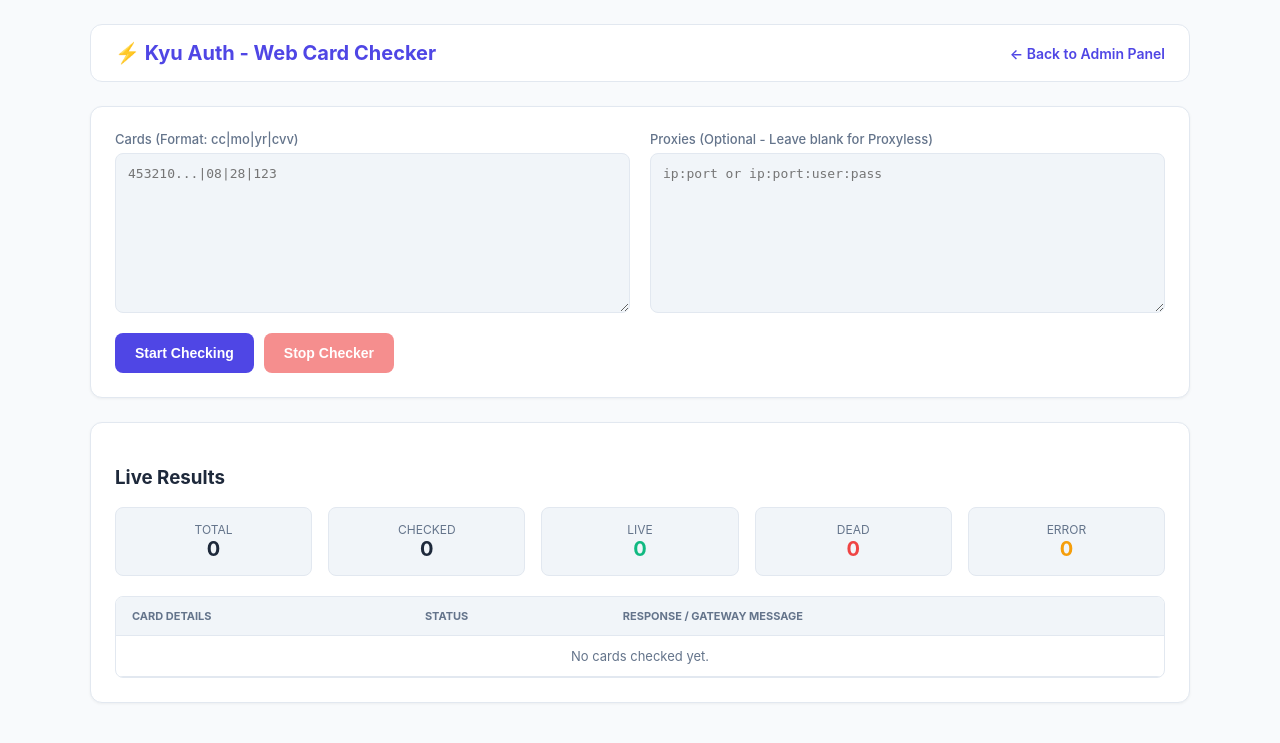
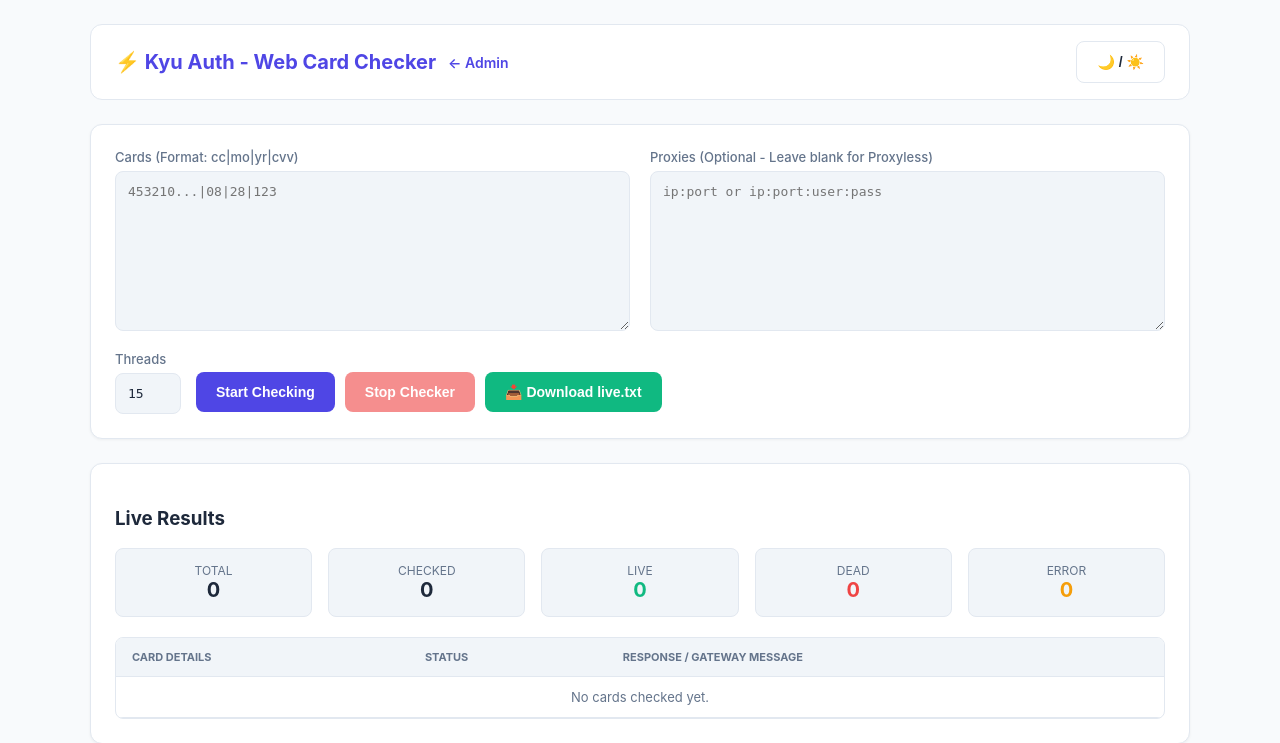
Before and after one commit to piemai/kyu-auth-api, a Flask app: page /checker in a window 1280 px wide. Shown: the top 743 px of the page. Run offline with Flask 3, Linux system fonts and the light colour scheme.

Commit message:
Update checker.html

```diff
--- a/templates/checker.html
+++ b/templates/checker.html
@@ -43,6 +43,7 @@
             padding: 24px;
             display: flex;
             justify-content: center;
+            transition: background-color 0.3s, color 0.3s;
         }
 
         .container {
@@ -59,12 +60,20 @@
             padding: 16px 24px;
             border-radius: 12px;
             border: 1px solid var(--border-color);
+            flex-wrap: wrap;
+            gap: 12px;
         }
 
         header h1 {
             margin: 0;
             font-size: 20px;
             color: var(--primary-color);
+        }
+
+        .header-actions {
+            display: flex;
+            align-items: center;
+            gap: 10px;
         }
 
         .card {
@@ -94,9 +103,8 @@
             color: var(--text-muted);
         }
 
-        textarea {
+        textarea, input[type="number"] {
             width: 100%;
-            height: 160px;
             padding: 12px;
             border: 1px solid var(--border-color);
             border-radius: 8px;
@@ -108,7 +116,8 @@
             resize: vertical;
         }
 
-        textarea:focus { outline: none; border-color: var(--primary-color); }
+        textarea { height: 160px; }
+        textarea:focus, input[type="number"]:focus { outline: none; border-color: var(--primary-color); }
 
         .stats-bar {
             display: flex;
@@ -159,6 +168,9 @@
         button:disabled { opacity: 0.6; cursor: not-allowed; }
 
         .btn-danger { background-color: var(--danger-color); }
+        .btn-success { background-color: var(--success-color); }
+        .btn-secondary { background-color: transparent; color: var(--text-color); border: 1px solid var(--border-color); }
+        .btn-secondary:hover { background-color: var(--code-bg); }
 
         .table-responsive {
             overflow-x: auto;
@@ -196,8 +208,13 @@
 <body data-theme="light">
     <div class="container">
         <header>
-            <h1>⚡ Kyu Auth - Web Card Checker</h1>
-            <a href="/" style="color: var(--primary-color); text-decoration: none; font-weight: 600; font-size: 14px;">← Back to Admin Panel</a>
+            <div style="display: flex; align-items: center; gap: 12px;">
+                <h1>⚡ Kyu Auth - Web Card Checker</h1>
+                <a href="/" style="color: var(--primary-color); text-decoration: none; font-weight: 600; font-size: 14px;">← Admin</a>
+            </div>
+            <div class="header-actions">
+                <button class="btn-secondary" onclick="toggleTheme()">🌙 / ☀️</button>
+            </div>
         </header>
 
         <div class="card">
@@ -212,9 +229,16 @@
                 </div>
             </div>
 
-            <div style="margin-top: 16px; display: flex; gap: 10px;">
-                <button id="startBtn" onclick="startChecking()">Start Checking</button>
-                <button id="stopBtn" class="btn-danger" onclick="stopChecking()" disabled>Stop Checker</button>
+            <div style="margin-top: 16px; display: flex; gap: 15px; align-items: center; flex-wrap: wrap;">
+                <div style="max-width: 140px;">
+                    <label for="threadsInput">Threads</label>
+                    <input type="number" id="threadsInput" min="1" max="50" value="15">
+                </div>
+                <div style="display: flex; gap: 10px; margin-top: 18px;">
+                    <button id="startBtn" onclick="startChecking()">Start Checking</button>
+                    <button id="stopBtn" class="btn-danger" onclick="stopChecking()" disabled>Stop Checker</button>
+                    <button class="btn-success" onclick="exportLiveCards()">📥 Download live.txt</button>
+                </div>
             </div>
         </div>
 
@@ -250,9 +274,23 @@
     <script>
         let eventSource = null;
 
+        document.addEventListener("DOMContentLoaded", () => {
+            const savedTheme = localStorage.getItem('kyu_theme') || 'light';
+            document.body.setAttribute('data-theme', savedTheme);
+        });
+
+        function toggleTheme() {
+            const body = document.body;
+            const currentTheme = body.getAttribute('data-theme');
+            const newTheme = currentTheme === 'light' ? 'dark' : 'light';
+            body.setAttribute('data-theme', newTheme);
+            localStorage.setItem('kyu_theme', newTheme);
+        }
+
         function startChecking() {
             const cards = document.getElementById('cardsInput').value.trim();
             const proxies = document.getElementById('proxiesInput').value.trim();
+            const threads = document.getElementById('threadsInput').value.trim();
 
             if (!cards) {
                 alert('Maglagay muna kahit isang card!');
@@ -273,7 +311,7 @@
             fetch('/api/checker/start', {
                 method: 'POST',
                 headers: { 'Content-Type': 'application/json' },
-                body: JSON.stringify({ cards, proxies })
+                body: JSON.stringify({ cards, proxies, threads })
             }).then(res => {
                 if (res.ok) {
                     eventSource = new EventSource('/api/checker/stream');
@@ -302,6 +340,10 @@
             document.getElementById('stopBtn').disabled = true;
         }
 
+        function exportLiveCards() {
+            window.location.href = '/api/checker/export';
+        }
+
         function updateResults(data) {
             if (data.status_msg) {
                 document.getElementById('proxyStatusBanner').innerText = data.status_msg;
@@ -325,6 +367,7 @@
             `;
             tbody.prepend(row);
 
+            document.getElementById('statTotal').innerText = data.total;
             document.getElementById('statChecked').innerText = data.checked;
             document.getElementById('statLive').innerText = data.live;
             document.getElementById('statDead').innerText = data.dead;
```
